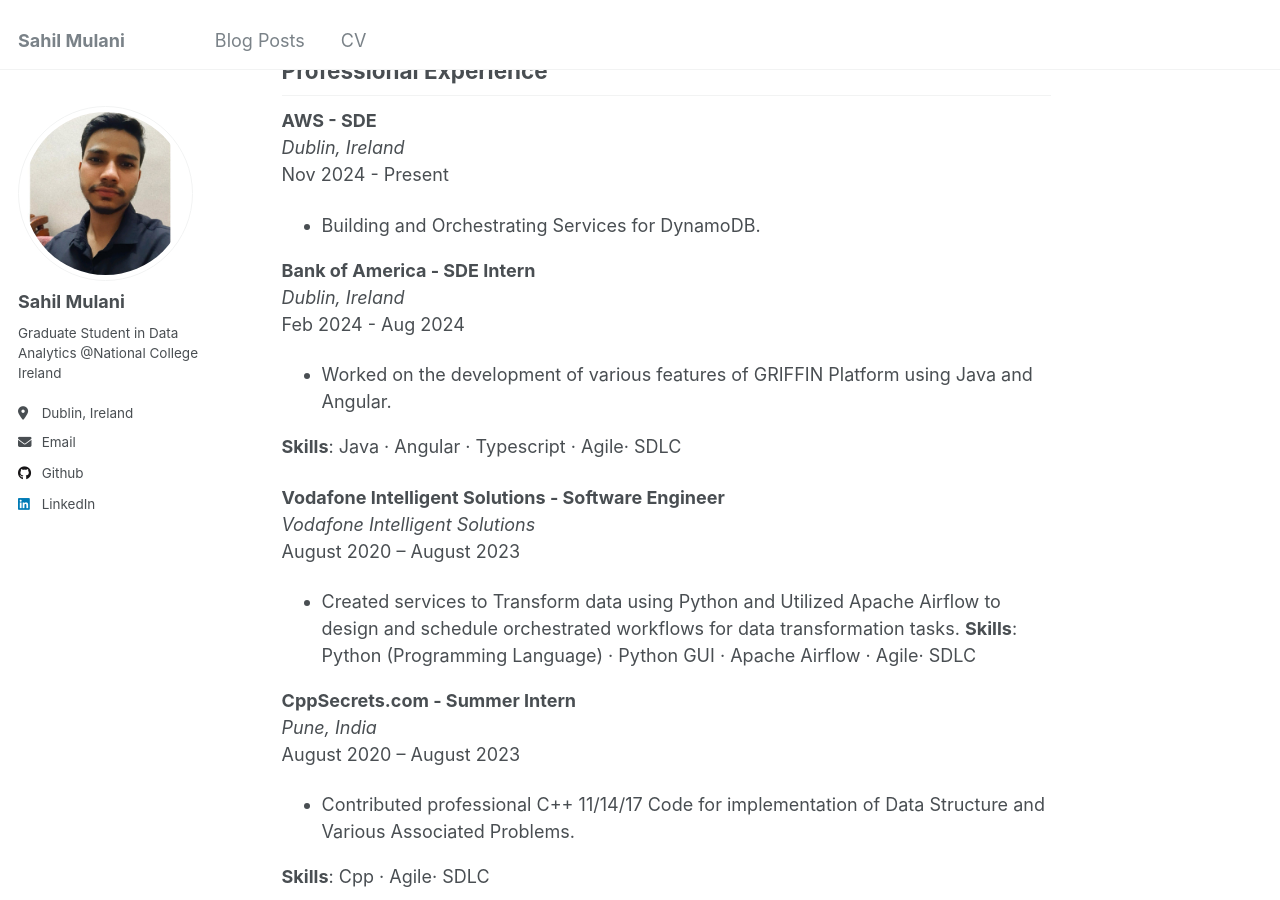
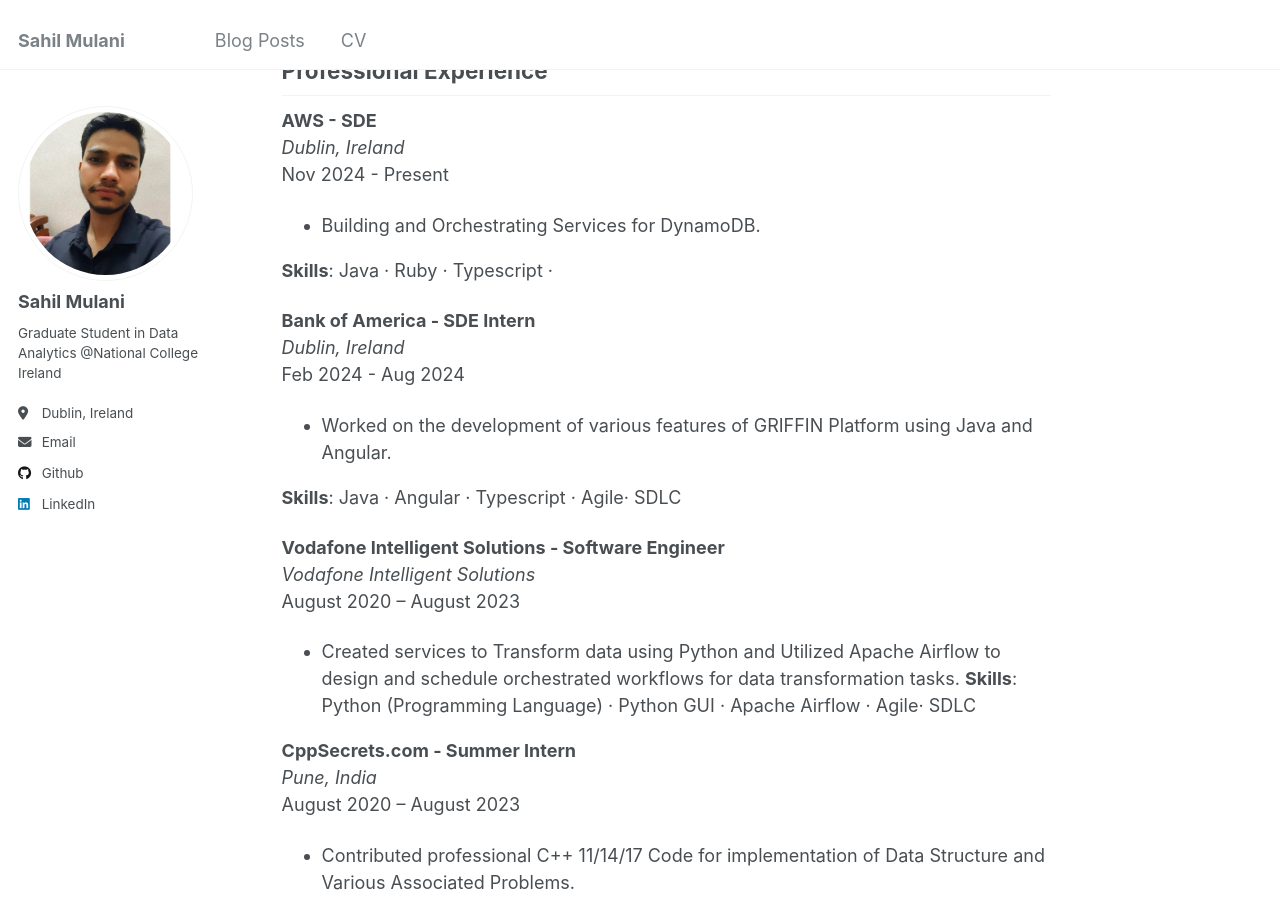
Before and after one commit to SahillMulani/sahillmulani.github.io, a Jekyll site: the page built from _pages/about.md, in a window 1280 px wide and 900 px high, scrolled down 492 px. Built offline with Jekyll 4.4.1, drawn with Linux system fonts in a browser that asks for light colours.

Commit message:
Update about.md

```diff
--- a/_pages/about.md
+++ b/_pages/about.md
@@ -28,6 +28,8 @@
   *Dublin, Ireland*
   Nov 2024 - Present
 - Building and Orchestrating Services for DynamoDB.
+
+**Skills**: Java · Ruby · Typescript ·
 
 **Bank of America - SDE Intern**
   *Dublin, Ireland*
```
